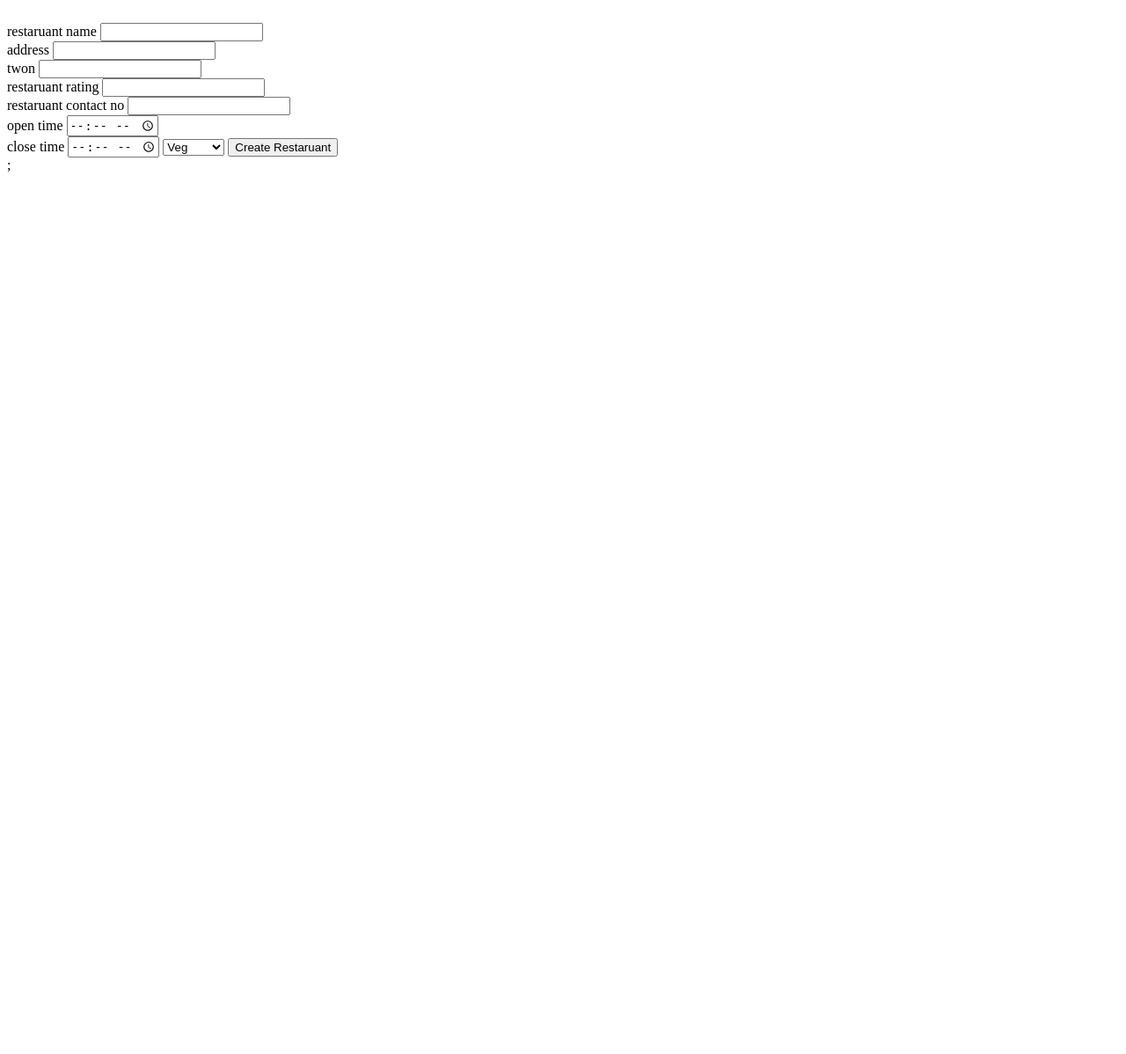
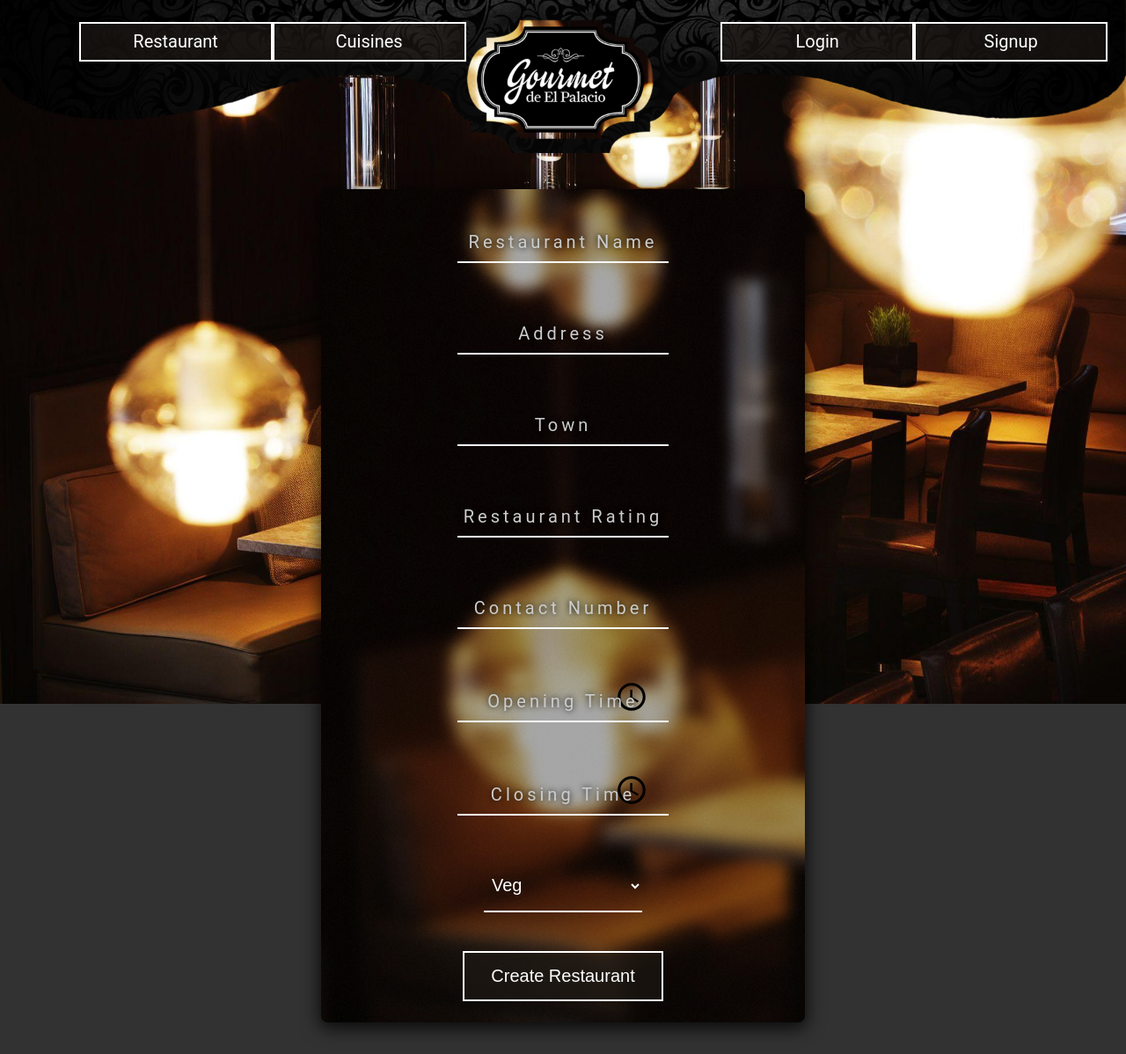
Before and after one commit to shivansh1010/Gourmet, a PHP site: page /add_rest_form.php in a window 1280 px wide. Shown: the whole page at 88% size. Before the commit the page ends 196 px from the top, so only its background shows below. Run offline with PHP 8.4, Linux system fonts and the light colour scheme.

Commit message:
add restro page

```diff
--- a/add_rest_form.php
+++ b/add_rest_form.php
@@ -1,31 +1,68 @@
 <!DOCTYPE html>
 <html>
 <head>
-    <title>Groumet</title>
+	<title>Create Restaurant | Gourmet</title>
+    <link type="text/css" rel="stylesheet" href="css/signup.css" />
 </head>
+
 <body>
-    <form action='add_rest.php' method='post'>
-        <br>restaruant name
+<div class="header">
+  <div class="header_top" >
+    <div class="left_buttons">
+      <a href="./food_list.php" class="header_hover" >Cuisines</a>
+      <a href="./rest_list.php">Restaurant</a>
+    </div>
+    <div class="right_buttons">
+        <?php
+          include('login_buttons.php');
+        ?>
+    </div>
+  </div>
+</div>
+<div class="headerbg"></div>
+<center>
+    <form class="formx" action='add_rest.php' method='post'>
+		<div class="formbgcolor">
+            <label>
                 <input type='text' name='name' required>
-        <br>address
+                <div class="label-text">Restaurant Name</div>
+            </label>
+            <label>
                 <input type='text' name='address' required>
-        <br>twon
+                    <div class="label-text">Address</div>
+            </label>
+            <label>
                 <input type='text' name='twon' required>
-        <br>restaruant rating
+                    <div class="label-text">Town</div>
+            </label>
+            <label>
                 <input type='text' name='star' required>
-         <br>restaruant contact no
+                <div class="label-text">Restaurant Rating</div>
+            </label>
+            <label>
                 <input type='text' name='mobile_no' required>
-         <br>open time
-        <input type=time name='open_time' required>
-         <br>close time
-        <input type='time' name='close_time' required>
-
-        <select name='veg/nonveg'>
+                <div class="label-text">Contact Number</div>
+            </label>
+            <label>
+                <input class='time' type=time name='open_time' required>
+                <div class="label-text">Opening Time</div>
+            </label>
+            <label>
+                <input class='time' type='time' name='close_time' required>
+                <div class="label-text">Closing Time</div>
+            </label>
+            <label>
+                <select name='veg/nonveg' class='selectop'>
                     <option value='Veg'>Veg</option>
-            <option value='NonVeg'>NonVeg</option>
+                    <option value='NonVeg'>Non Veg</option>
                     <option value='Both'>Both</option>
                 </select>
-        <button type='submit'>Create Restaruant</button>
-    </form>;
+            </label><br>
+            <button type='submit'>Create Restaurant</button><br><br>
+		</div>
+    </form>
+</center>
+<br><br>
 </body>
+
 </html>
--- a/css/signup.css
+++ b/css/signup.css
@@ -219,3 +219,33 @@ button:hover, button:focus {
     text-shadow:  0px 0px 7px rgba(210, 30, 40, 1);
 
 }
+.time{
+    text-shadow:  0px 0px 0px;
+    color: transparent;
+}
+.time:focus, .time:valid{
+    text-shadow:  0px 0px 10px  rgba(0, 0, 0, 1);
+    color: white;
+}
+.selectop {
+    font-family: sans-serif;
+    font-style: normal;
+    font-size: 20px;
+    color: #fff;
+    width: 180px;
+    height : 60px;
+    padding: 10px 5px;
+    color: #fff;
+    border: 0;
+    background: none;
+    border-bottom:  2px solid #fff;
+  	transition: all 0.15s ease-in-out;
+    /*border-radius: 3px 0 0 3px;*/
+}
+
+.selectop:focus {
+    width: 220px;
+}
+.selectop:focus option{
+    color:black;
+}
```
Lines whose indentation alone changed are shown as unchanged.
